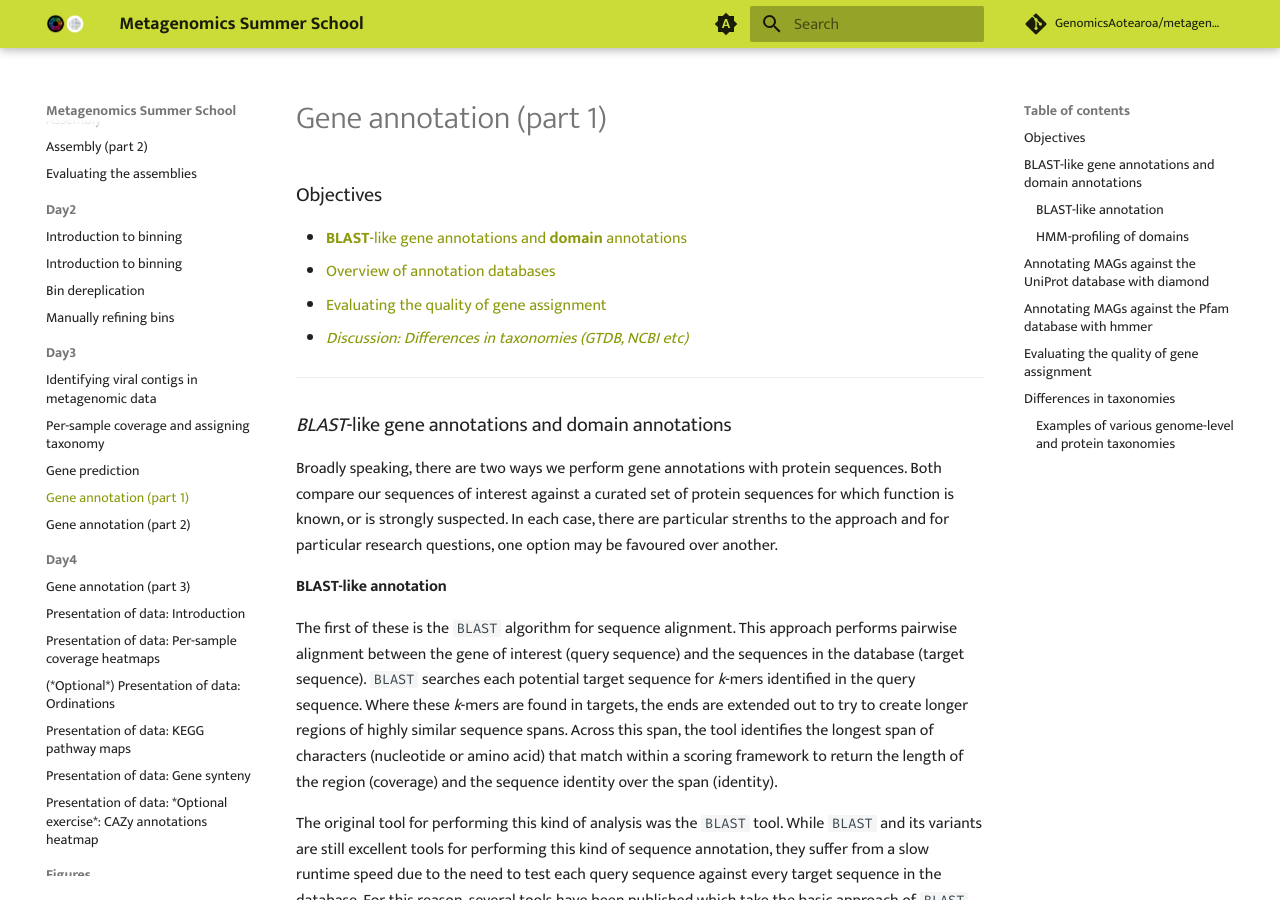
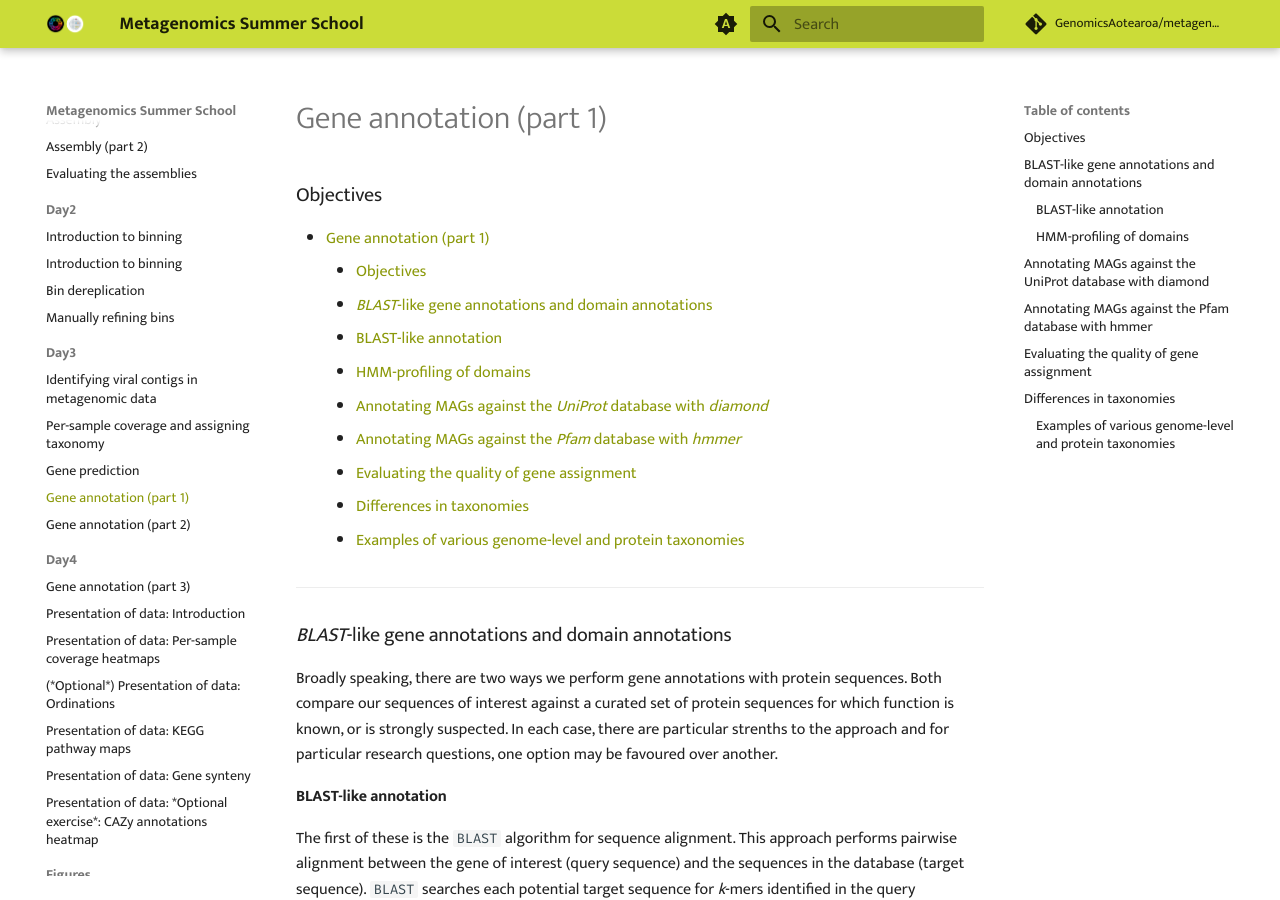
Before and after one commit to GenomicsAotearoa/metagenomics_summer_school, an MkDocs documentation site: the page built from docs/day3/ex13_gene_annotation_part1.md, in a window 1280 px wide and 900 px high. Built offline with MkDocs 1.6.1 and Material for MkDocs 9.7.7, drawn with Linux system fonts in a browser that asks for light colours; comment, search, counter and statistics services are not loaded; some of the changed text lies outside the part shown.

Commit message:
Update pfam and DRAM sections

````diff
--- a/docs/day3/ex13_gene_annotation_part1.md
+++ b/docs/day3/ex13_gene_annotation_part1.md
@@ -2,10 +2,16 @@
 
 ### Objectives
 
-* [**BLAST**-like gene annotations and **domain** annotations](#blast-like-gene-annotations-and-domain-annotations)
-* [Overview of annotation databases](#blast-like-gene-annotations-and-domain-annotations)
-* [Evaluating the quality of gene assignment](#evaluating-the-quality-of-gene-assignment)
-* [*Discussion: Differences in taxonomies (GTDB, NCBI etc)*](#differences-in-taxonomies)
+- [Gene annotation (part 1)](#gene-annotation-part-1)
+    - [Objectives](#objectives)
+    - [*BLAST*-like gene annotations and domain annotations](#blast-like-gene-annotations-and-domain-annotations)
+      - [BLAST-like annotation](#blast-like-annotation)
+      - [HMM-profiling of domains](#hmm-profiling-of-domains)
+    - [Annotating MAGs against the *UniProt* database with *diamond*](#annotating-mags-against-the-uniprot-database-with-diamond)
+    - [Annotating MAGs against the *Pfam* database with *hmmer*](#annotating-mags-against-the-pfam-database-with-hmmer)
+    - [Evaluating the quality of gene assignment](#evaluating-the-quality-of-gene-assignment)
+    - [Differences in taxonomies](#differences-in-taxonomies)
+      - [Examples of various genome-level and protein taxonomies](#examples-of-various-genome-level-and-protein-taxonomies)
 
 ---
 
@@ -157,7 +163,7 @@ hmmsearch -h
 # ...
 ```
 
-We are now going to submit another slurm job to annotate our MAGs using the [Pfam database](https://pfam.xfam.org/). Matching sequences to a `Pfam` entry allows us to transfer the functional information from an experimentally characterised sequence to uncharacterised sequences in the same entry. `Pfam` then provides comprehensive annotation for each entry.
+We are now going to submit another slurm job to annotate our MAGs using the [Pfam database](https://www.ebi.ac.uk/interpro/download/Pfam/). Pfam used to have a standalone website, but it has recently been integrated into InterPro maintained by the European Bioinformatics Institute (see [announcement](https://xfam.wordpress.com/2022/08/04/pfam-website-decommission/)). Matching sequences to a `Pfam` entry allows us to transfer the functional information from an experimentally characterised sequence to uncharacterised sequences in the same entry. `Pfam` then provides comprehensive annotation for each entry.
 
 Create a new script
 
````
Also changed, not shown: docs/day3/ex14_gene_annotation_part2.md (+24 -46 lines).
